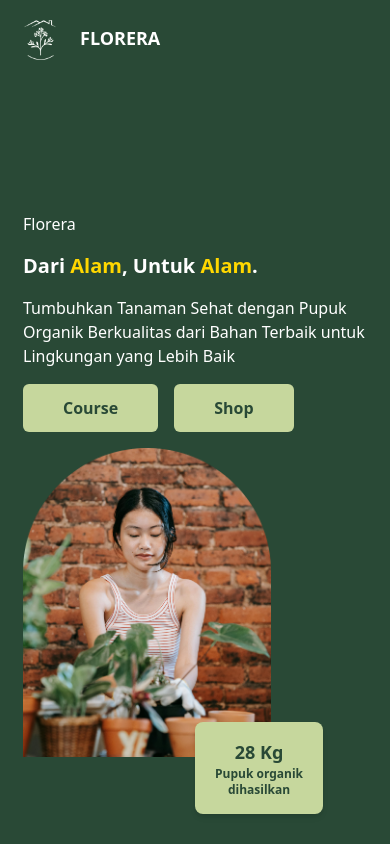
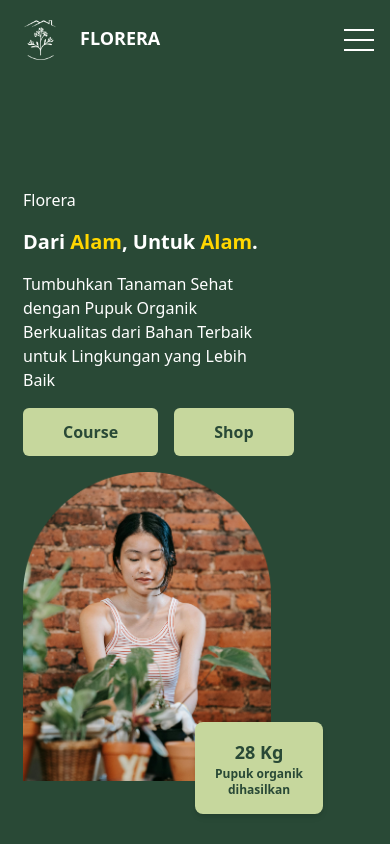
Before and after one commit to abimanyupewe/Test, a website: page index.html in a window 390 px wide. Shown: the top 844 px of the page. Drawn offline with nearby package versions, Linux system fonts and the light colour scheme.

Commit message:
update 9 nov

```diff
--- a/index.html
+++ b/index.html
@@ -39,13 +39,13 @@
                   </a>
                 </div>
                 <!-- Element Kanan (Navigation) -->
-                <div class="flex items-center">
+                <div class="flex items-center px-5">
                   <!-- Hamburger Menu for Mobile -->
                   <button
                     id="hamburger"
                     name="hamburger"
                     type="button"
-                    class="block absolute lg:hidden"
+                    class="block absolute right-4 lg:hidden"
                   >
                     <span
                       class="hamburger-line transition duration-300 ease-in-out origin-top-left"
@@ -138,7 +138,7 @@
                     <span class="text-yellow_gw">Alam</span>.
                   </h1>
                 </div>
-                <div class="w-96">
+                <div class="w-64 md:w-96">
                   <p class="font-medium text-white">
                     Tumbuhkan Tanaman Sehat dengan Pupuk Organik Berkualitas dari
                     Bahan Terbaik untuk Lingkungan yang Lebih Baik
```
Also changed, not shown: src/output.css.
